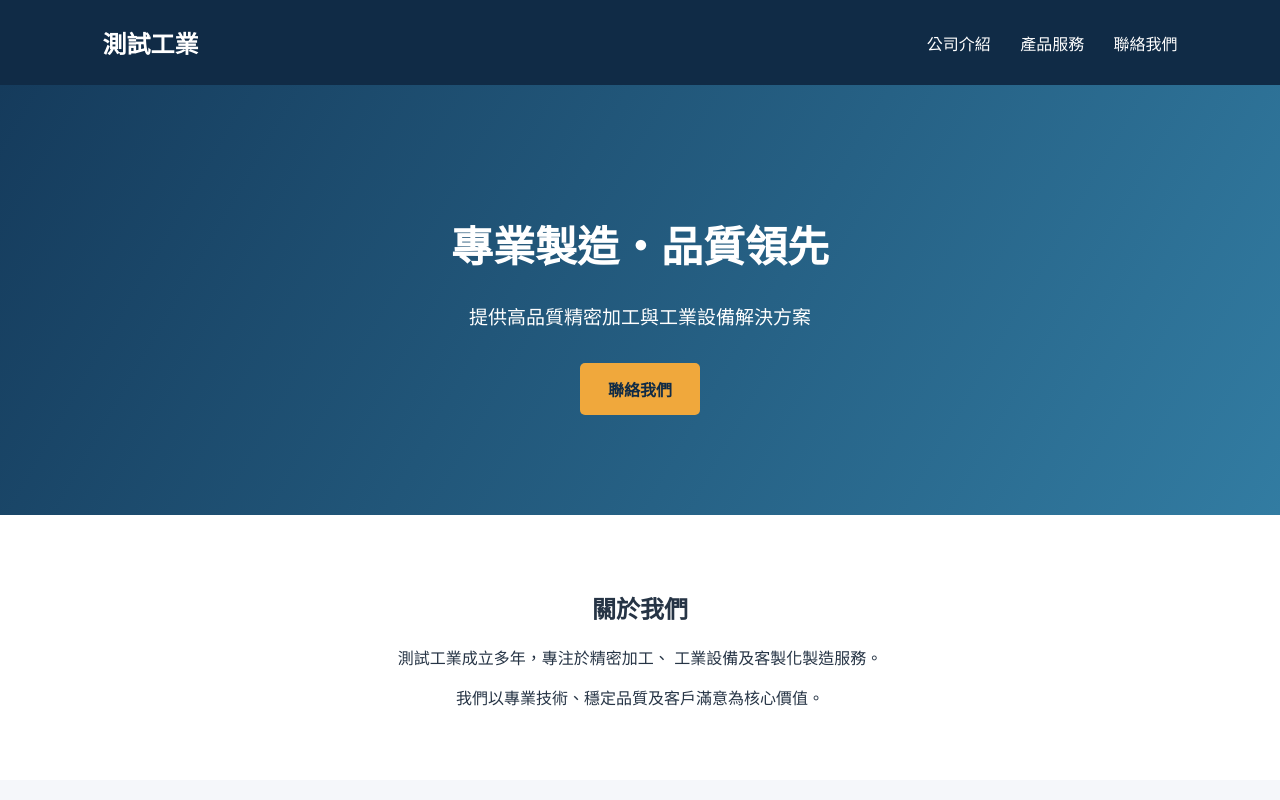
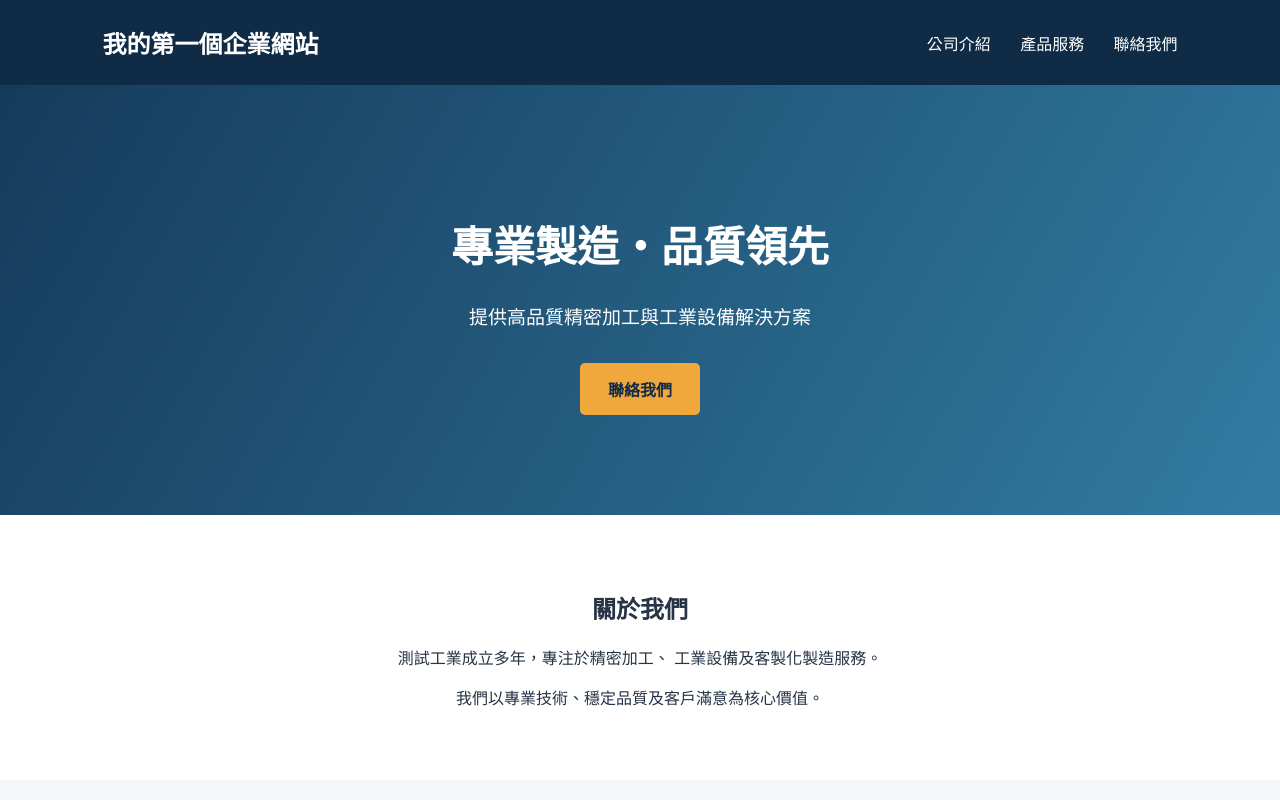
Before and after one commit to Wangba1028/MyWebsite, a plain HTML site: page index.html in a window 1280 px wide. Shown: the top 800 px of the page. Drawn offline with Linux system fonts and the light colour scheme.

Commit message:
Update company name

```diff
--- a/index.html
+++ b/index.html
@@ -114,7 +114,7 @@
 <body>
 
     <header>
-        <h2>測試工業</h2>
+        <h2>我的第一個企業網站</h2>
 
         <nav>
             <a href="#about">公司介紹</a>
```
